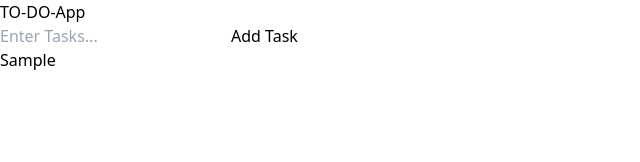
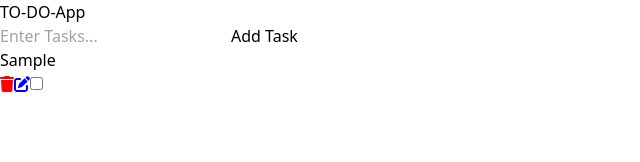
Before and after one commit to saurabhkumarxmpt/Mini-React-Projects, a React (Vite) app in the folder TO-DO-List-App/: page / in a window 1280 px wide. Both pictures are taken after typing "Sample" into the empty fields and a click on the button "Add Task". Shown: the top 162 px of the page, without its empty margins (0-640 px from the left). Built offline with nearby package versions, Linux system fonts and the light colour scheme.

Commit message:
just add some icons

```diff
--- a/TO-DO-List-App/package.json
+++ b/TO-DO-List-App/package.json
@@ -10,6 +10,9 @@
     "preview": "vite preview"
   },
   "dependencies": {
+    "@fortawesome/fontawesome-svg-core": "^6.6.0",
+    "@fortawesome/free-solid-svg-icons": "^6.6.0",
+    "@fortawesome/react-fontawesome": "^0.2.2",
     "react": "^18.3.1",
     "react-dom": "^18.3.1"
   },
--- a/TO-DO-List-App/src/App.jsx
+++ b/TO-DO-List-App/src/App.jsx
@@ -1,5 +1,6 @@
 import React,{useState} from 'react'
-
+import { FontAwesomeIcon } from '@fortawesome/react-fontawesome';
+import { faTrash, faPenToSquare } from '@fortawesome/free-solid-svg-icons';
 const App= ()=>{
   const [InputValue,setInputValue]=useState('');
   const [InputItem,setInputItem]=useState([]);
@@ -24,17 +25,21 @@ const App= ()=>{
         />
         <button
         onClick={()=> addtask()}
-        className='py-2 px-4 bg-green-500 rounded-md text-white'
+        className='py-2 px-4 bg-green-500 rounded-md text-white hover:bg-green-400 '
         >Add Task</button>
         </div>
-        <div className='max-h-[400px] w-[700px] bg-red-400 overflow-scroll'>
-          <section className='overflow-auto px-5'>
-           <ul>
+        <div className='max-h-[430px] w-[1000px] border rounded overflow-y-scroll mt-8'>
+          <section className='overflow-auto px-5 p-1 my-2'>
+           <ul className=''>
             {InputItem.map((value,index) => (
-              <div className='flex justify-between'>
+              <div className='flex justify-between border py-3 my-2 px-4 rounded text-lg'>
               <li key={index}>{value}</li>
               <div>
-
+                <div className='flex gap-7 items-center h-full cursor-pointer'>
+                <FontAwesomeIcon icon={faTrash}  color='red'/>
+                <FontAwesomeIcon icon={faPenToSquare}  color='blue'/>
+                <input type="checkbox" name="" id="" />
+                </div>
               </div>
               </div>
               ))}
```
Also changed, not shown: 1 other file (tests, documents, lock files or other folders).
